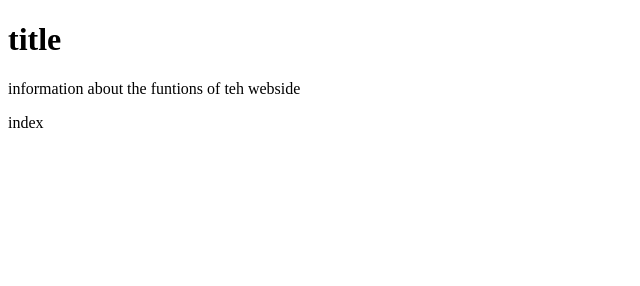
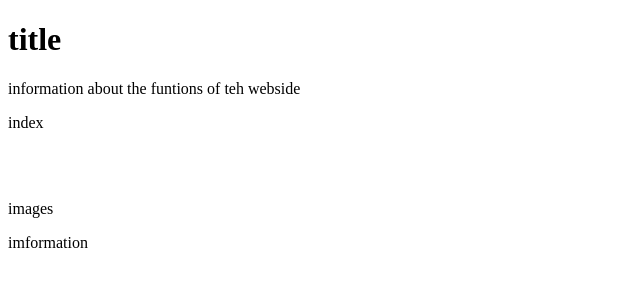
Before and after one commit to VGio25/njit-vision-group, a plain HTML site: page njit vision.html in a window 1280 px wide. Shown: the whole page, without its empty margins (0-640 px from the left). Drawn offline with Linux system fonts and the light colour scheme.

```diff
--- a/njit vision.html
+++ b/njit vision.html
@@ -11,8 +11,11 @@
 <p> information about the funtions of teh webside</p>
 <p> index </p>
 
+<br></br>
 
 
+<p> images </p>
+<p> imformation </p>
 
 </body>
 </html>
```
